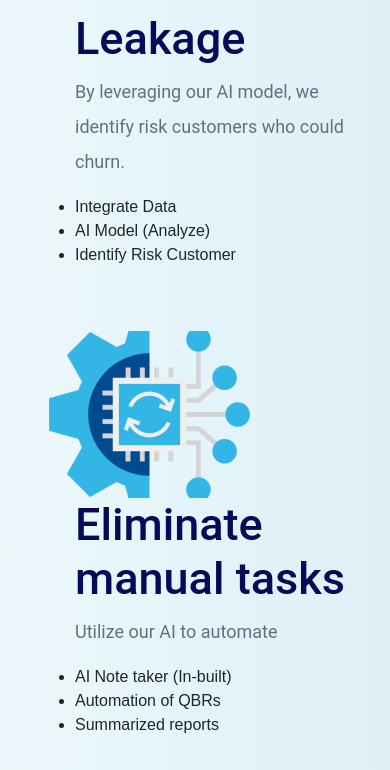
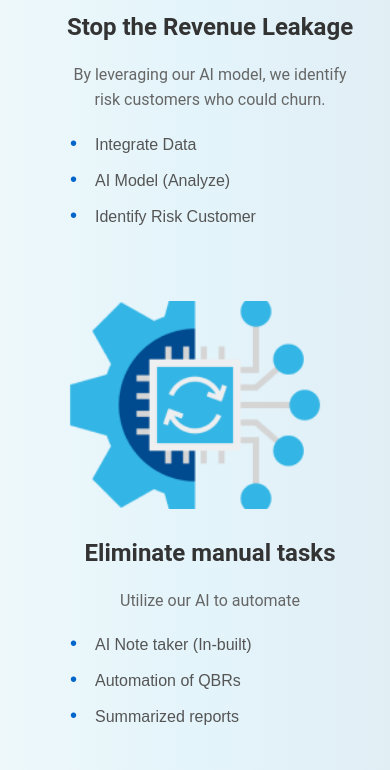
Before and after one commit to dedeepyasai/oco-backend, a website: page index.html in a window 390 px wide. Shown: the part 1994-2764 px from the top of the page. Drawn offline with nearby package versions, Linux system fonts and the light colour scheme.

Commit message:
mobile responsive corrections

```diff
--- a/index.html
+++ b/index.html
@@ -268,6 +268,131 @@
     0%, 100% { transform: translateY(0); }
     50% { transform: translateY(-10px); }
 }
+
+.work-process {
+    padding: 60px 0;
+}
+
+.feature-row {
+    margin-bottom: 60px;
+    align-items: center;
+}
+
+/* Image Styles */
+.image-col {
+    display: flex;
+    justify-content: center;
+    align-items: center;
+}
+
+.image-wrapper {
+    max-width: 400px;
+    width: 100%;
+    margin: 0 auto;
+}
+
+.feature-image {
+    width: 100%;
+    height: auto;
+    object-fit: contain;
+}
+
+/* Content Styles */
+.project-discussion {
+    padding: 20px;
+}
+
+.project-discussion h2 {
+    color: #333;
+    font-size: 28px;
+    margin-bottom: 20px;
+    font-weight: 600;
+}
+
+.project-discussion p {
+    color: #666;
+    font-size: 16px;
+    line-height: 1.6;
+    margin-bottom: 20px;
+}
+
+.feature-list {
+    list-style: none;
+    padding: 0;
+    margin: 0;
+}
+
+.feature-list li {
+    position: relative;
+    padding-left: 25px;
+    margin-bottom: 12px;
+    color: #555;
+}
+
+.feature-list li::before {
+    content: '•';
+    position: absolute;
+    left: 0;
+    color: #0066cc;
+    font-size: 20px;
+    line-height: 1;
+}
+
+/* Responsive Styles */
+@media (max-width: 768px) {
+    .feature-row {
+        text-align: center;
+    }
+
+    .image-col {
+        order: -1; /* Makes image appear first on mobile */
+        margin-bottom: 30px;
+    }
+
+    .image-wrapper {
+        max-width: 300px; /* Smaller max-width for mobile */
+        padding: 0 20px; /* Add some padding on mobile */
+    }
+
+    .project-discussion {
+        padding: 0 20px;
+    }
+
+    .feature-list {
+        text-align: left; /* Keep list items left-aligned */
+        max-width: 280px;
+        margin: 0 auto;
+    }
+
+    .project-discussion h2 {
+        font-size: 24px;
+    }
+}
+
+/* Optional: Add animations */
+@keyframes fadeInUp {
+    from {
+        opacity: 0;
+        transform: translateY(20px);
+    }
+    to {
+        opacity: 1;
+        transform: translateY(0);
+    }
+}
+
+.feature-row {
+    animation: fadeInUp 0.6s ease-out forwards;
+}
+
+/* Optional: Add hover effects */
+.image-wrapper {
+    transition: transform 0.3s ease;
+}
+
+.image-wrapper:hover {
+    transform: translateY(-5px);
+}
     </style>
 </head>
 
@@ -413,47 +538,44 @@ function getApiUrl() {
             </div>
         </div>
     </section>
-        <section class="work-process section-padding">
+    <section class="work-process section-padding">
         <div class="container">
-            <div class="row mt-5">
-                <div class="col-md-5">
-                    <img src="./assets/revenue leakage.png" alt="Client discussion" class="img img-fluid">
+            <!-- First Feature -->
+            <div class="row mt-5 feature-row">
+                <div class="col-md-5 image-col">
+                    <div class="image-wrapper">
+                        <img src="./assets/revenue leakage.png" alt="Revenue Leakage" class="feature-image">
+                    </div>
                 </div>
-                <div class="col-md-7 centralize">
+                <div class="col-md-7 content-col">
                     <div class="project-discussion">
-                        <h2>Stop the Revenue Leakage</span> </h2>
-                        <p>
-                            By leveraging our AI model, we identify risk customers who
-        could churn.
-                        </p>
-                        <ul>
-                            <li> Integrate Data</li>
-                            <li> AI Model (Analyze)</li>
-                            <li> Identify Risk Customer</li>
+                        <h2>Stop the Revenue Leakage</h2>
+                        <p>By leveraging our AI model, we identify risk customers who could churn.</p>
+                        <ul class="feature-list">
+                            <li>Integrate Data</li>
+                            <li>AI Model (Analyze)</li>
+                            <li>Identify Risk Customer</li>
                         </ul>
-                        <!-- <button class="waitlist-btn"><a href="#headerbanner" style="color: black;cursor: pointer;">Let's Join the waitlist <i class="fas"></i></a></button> -->
                     </div>
                 </div>
             </div>
 
-
-            <div class="row mt-5">
-                <div class="col-md-5">
-                    <img src="./assets/manual tasks.png" alt="Client discussion" class="img img-fluid">
+            <!-- Second Feature -->
+            <div class="row mt-5 feature-row">
+                <div class="col-md-5 image-col">
+                    <div class="image-wrapper">
+                        <img src="./assets/manual tasks.png" alt="Manual Tasks" class="feature-image">
+                    </div>
                 </div>
-                <div class="col-md-7 centralize">
+                <div class="col-md-7 content-col">
                     <div class="project-discussion">
-                        <h2> Eliminate manual tasks</span> </h2>
-                        <p>
-                            Utilize our AI to automate
-                        </p>
-                        <ul>
-                            <li>  AI Note taker (In-built)</li>
-                            <li>  Automation of QBRs</li>
-                            <li> Summarized reports
-                            </li>
+                        <h2>Eliminate manual tasks</h2>
+                        <p>Utilize our AI to automate</p>
+                        <ul class="feature-list">
+                            <li>AI Note taker (In-built)</li>
+                            <li>Automation of QBRs</li>
+                            <li>Summarized reports</li>
                         </ul>
-                        <!-- <button class="waitlist-btn"><a href="#headerbanner" style="color: black;cursor: pointer;">Let's Join the waitlist <i class="fas"></i></a></button> -->
                     </div>
                 </div>
             </div>
```
